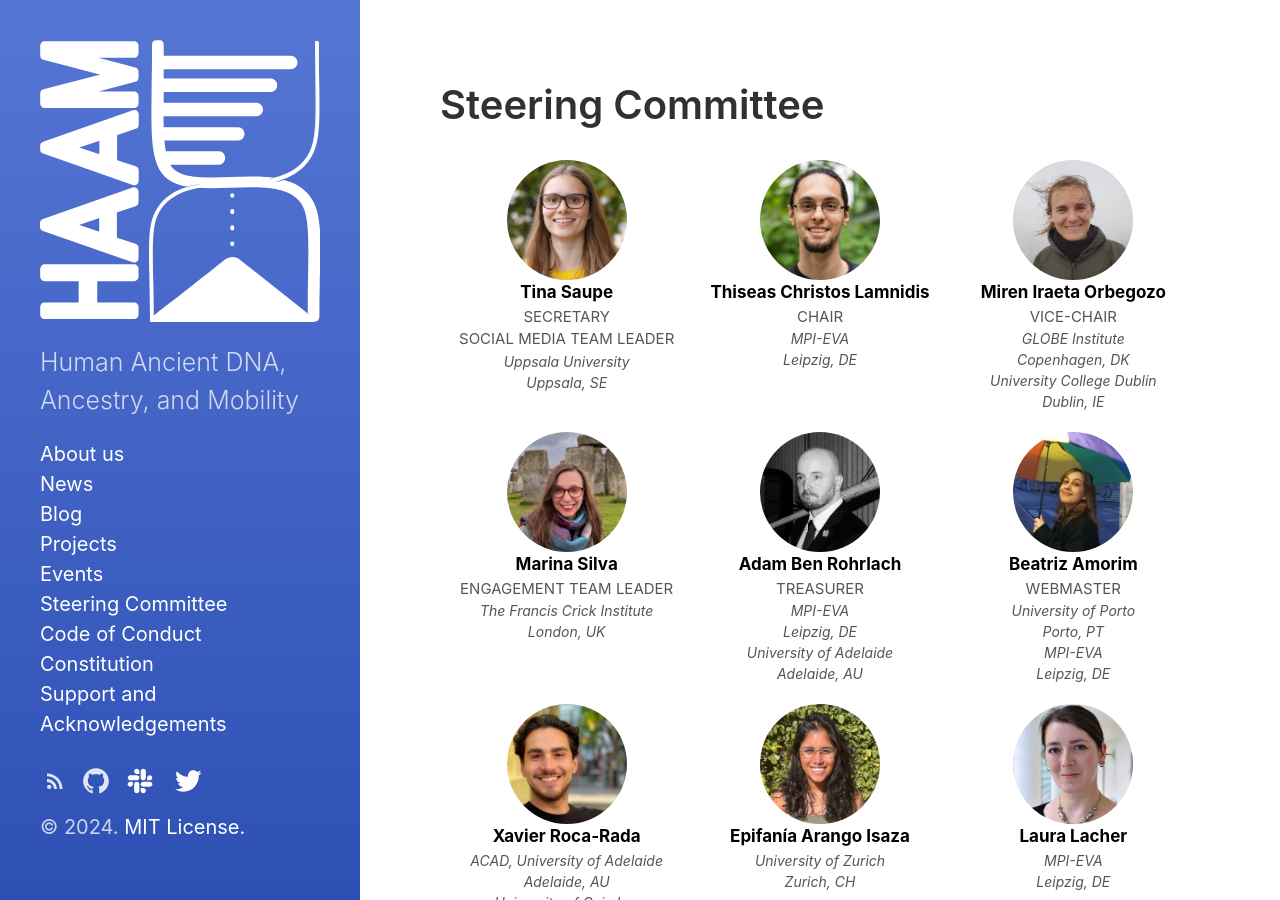
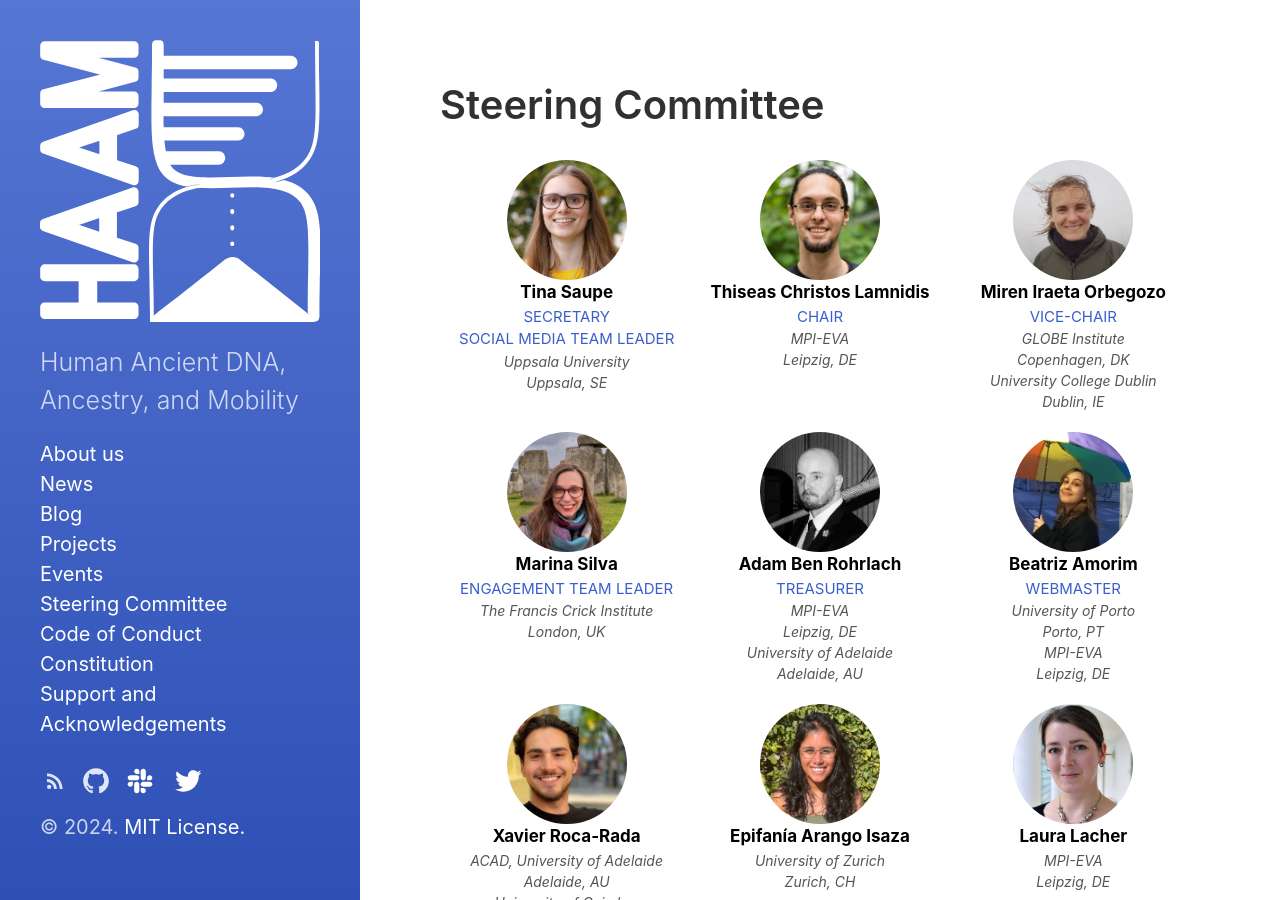
Before and after one commit to haam-community/haam-community.github.io, a Jekyll site: the page built from steering_committee.md, in a window 1280 px wide and 900 px high. Built offline with Jekyll 4.4.1, drawn with Linux system fonts in a browser that asks for light colours.

Commit message:
add emails

```diff
--- a/steering_committee.md
+++ b/steering_committee.md
@@ -16,31 +16,31 @@ They contain div class "member" blocks that have the picture of each member foll
 <div class ="member">
 <div class="square"><a href="https://www.katalog.uu.se/empinfo/?id=N23-275" target="_blank"><img src="{{ "/assets/media/profile_pictures/Tina_Saupe.jpg" | relative_url }}" alt="Avatar" /></a></div>
 <p>Tina Saupe</p>
-<p class="role">Secretary</p>
-<p class="role">Social Media Team Leader</p>
+<p class="role"><a href="mailto:haam.community2023+secretary@gmail.com">Secretary</a></p>
+<p class="role"><a href="mailto:haam.community2023+socialmedia@gmail.com">Social Media Team Leader</a></p>
 <p>Uppsala University</p>
 <p>Uppsala, SE</p>
-<!-- <p><b><a href="mailto:secretary@isbarch.org">Contact</a></b></p> -->
+<!-- <p><b><a href="mailto:haam.community2023+secretary@gmail.com">Contact</a></b></p> -->
 </div>
 
 <div class ="member">
 <div class="square"><a href="https://www.eva.mpg.de/archaeogenetics/staff/thiseas-christos-lamnidis/" target="_blank"><img src="{{ "/assets/media/profile_pictures/Thiseas_Christos_Lamnidis.jpg" | relative_url }}" alt="Avatar" /></a></div>
 <p>Thiseas Christos Lamnidis</p>
-<p class="role">Chair</p>
+<p class="role"><a href="mailto:haam.community2023+management@gmail.com">Chair</a></p>
 <p>MPI-EVA</p>
 <p>Leipzig, DE</p>
-<!-- <p><b><a href="mailto:president@isbarch.org">Contact</a></b></p> -->
+<!-- <p><b><a href="mailto:haam.community2023+management@gmail.com">Contact</a></b></p> -->
 </div>
 
 <div class ="member">
 <div class="square"><a href="https://globe.ku.dk/staff-list/?pure=en/persons/558828" target="_blank"><img src="{{ "/assets/media/profile_pictures/Miren_Iraeta_Orbegozo.jpg" | relative_url }}" alt="Avatar" /></a></div>
 <p>Miren Iraeta Orbegozo</p>
-<p class="role">Vice-Chair</p>
+<p class="role"><a href="mailto:haam.community2023+management@gmail.com">Vice-Chair</a></p>
 <p>GLOBE Institute</p>
 <p>Copenhagen, DK</p>
 <p>University College Dublin</p>
 <p>Dublin, IE</p>
-<!-- <p><b><a href="mailto:vicepresident@isbarch.org">Contact</a></b></p> -->
+<!-- <p><b><a href="mailto:haam.community2023+management@gmail.com">Contact</a></b></p> -->
 </div>
 
 </div>
@@ -49,7 +49,7 @@ They contain div class "member" blocks that have the picture of each member foll
 <div class ="member">
 <div class="square"><a href="https://www.crick.ac.uk/research/find-a-researcher/marina-soares-da-silva" target="_blank"><img src="{{ "/assets/media/profile_pictures/Marina_Silva.jpg" | relative_url }}" alt="Avatar" /></a></div>
 <p>Marina Silva</p>
-<p class="role">Engagement Team Leader</p>
+<p class="role"><a href="mailto:haam.community2023+engagement@gmail.com">Engagement Team Leader</a></p>
 <p>The Francis Crick Institute</p>
 <p>London, UK</p>
 </div>
@@ -57,23 +57,23 @@ They contain div class "member" blocks that have the picture of each member foll
 <div class ="member">
 <div class="square"><a href="https://www.researchgate.net/profile/Adam-Rohrlach" target="_blank"><img src="{{ "/assets/media/profile_pictures/Adam_Ben_Rohrlach.jpg" | relative_url }}" alt="Avatar" /></a></div>
 <p>Adam Ben Rohrlach</p>
-<p class="role">Treasurer</p>
+<p class="role"><a href="mailto:haam.community2023+treasurer@gmail.com">Treasurer</a></p>
 <p>MPI-EVA</p>
 <p>Leipzig, DE</p>
 <p>University of Adelaide</p>
 <p>Adelaide, AU</p>
-<!-- <p><b><a href="mailto:treasurer@isbarch.org">Contact</a></b></p> -->
+<!-- <p><b><a href="mailto:haam.community2023+treasurer@gmail.com">Contact</a></b></p> -->
 </div>
 
 <div class ="member">
 <div class="square"><a href="https://www.eva.mpg.de/tropical-archaeogenomics/group-staff/" target="_blank"><img src="{{ "/assets/media/profile_pictures/Beatriz_Amorim.jpg" | relative_url }}" alt="Avatar" /></a></div>
 <p>Beatriz Amorim</p>
-<p class="role">Webmaster</p>
+<p class="role"><a href="mailto:haam.community2023+webmaster@gmail.com">Webmaster</a></p>
 <p>University of Porto</p>
 <p>Porto, PT</p>
 <p>MPI-EVA</p>
 <p>Leipzig, DE</p>
-<!-- <p><b><a href="mailto:webmaster@isbarch.org">Contact</a></b></p> -->
+<!-- <p><b><a href="mailto:haam.community2023+webmaster@gmail.com">Contact</a></b></p> -->
 </div>
 
 </div>
```
